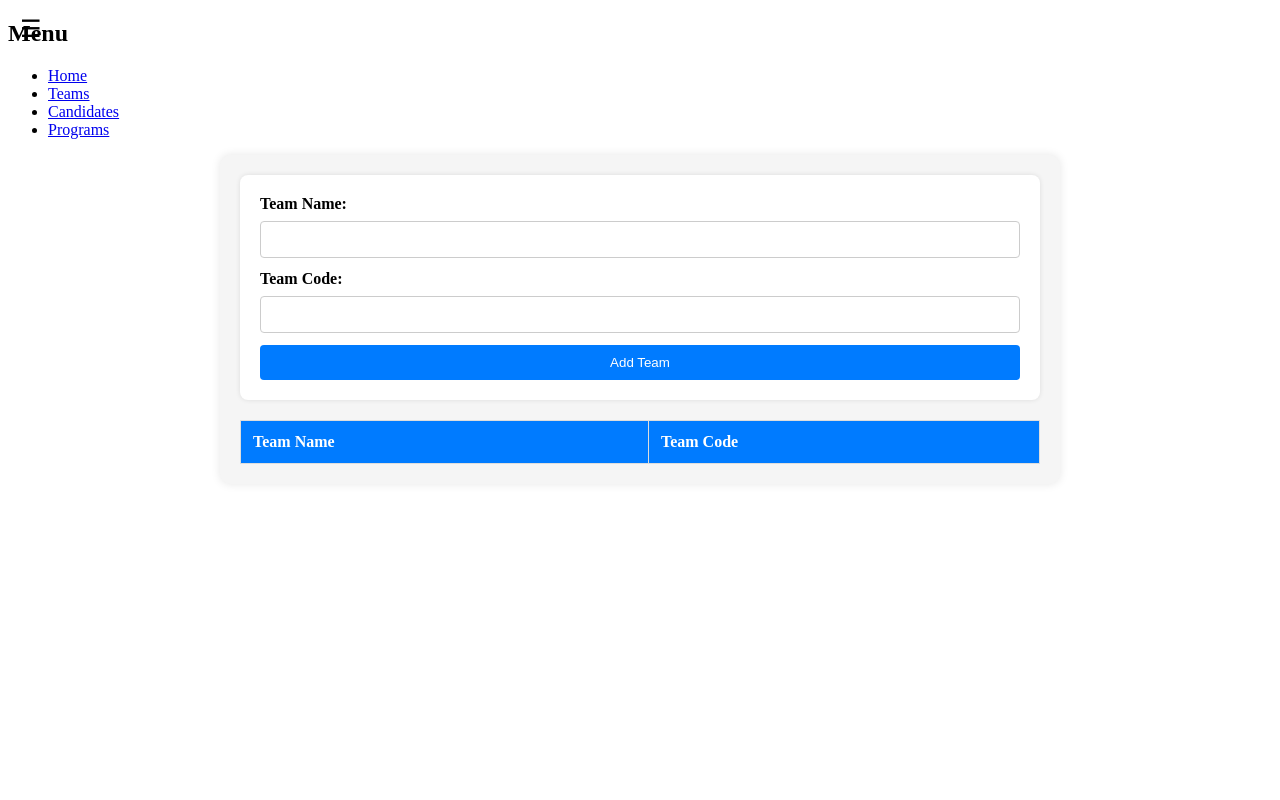
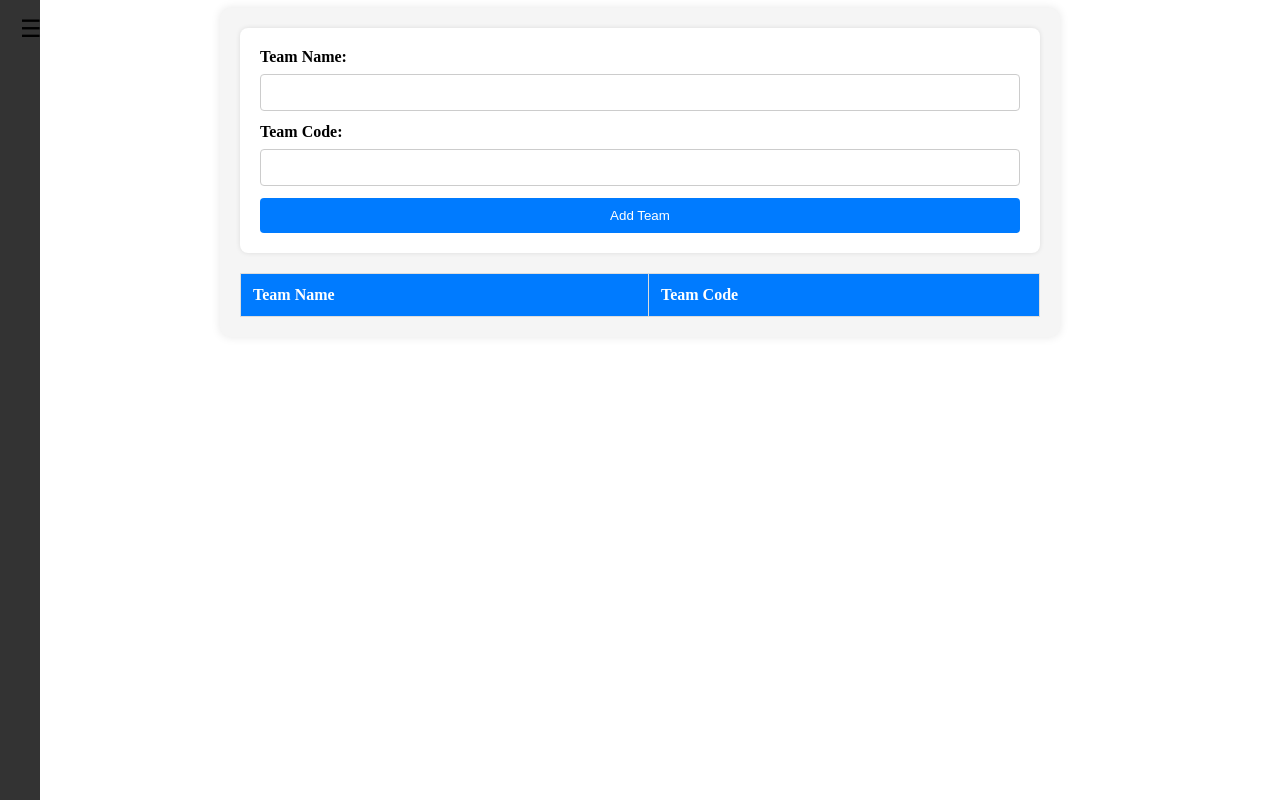
Before and after one commit to Javadamkd/art-fest-management, a Next.js app: page /teams in a window 1280 px wide. Built offline with nearby package versions, Linux system fonts and the light colour scheme.

Commit message:
Update layout.module.css

```diff
--- a/components/layout.module.css
+++ b/components/layout.module.css
@@ -1,4 +1,21 @@
 /* layout.module.css */
+.sidebar {
+  position: fixed;
+  left: -250px; /* Hidden initially */
+  top: 0;
+  width: 250px;
+  height: 100%;
+  background-color: #333;
+  color: white;
+  padding: 20px;
+  transition: left 0.3s ease;
+  z-index: 1000;
+}
+
+.sidebar.open {
+  left: 0; /* When open, slide in */
+}
+
 .menuButton {
   position: fixed;
   top: 10px;
@@ -7,7 +24,15 @@
   background: none;
   border: none;
   font-size: 24px;
-  color: black; /* Change color to black */
+  color: black; /* Color changed to black */
   cursor: pointer;
   padding: 5px 10px;
 }
+
+.content {
+  transition: margin-left 0.3s ease;
+}
+
+.content.shifted {
+  margin-left: 250px; /* Shift content when sidebar is open */
+}
```
